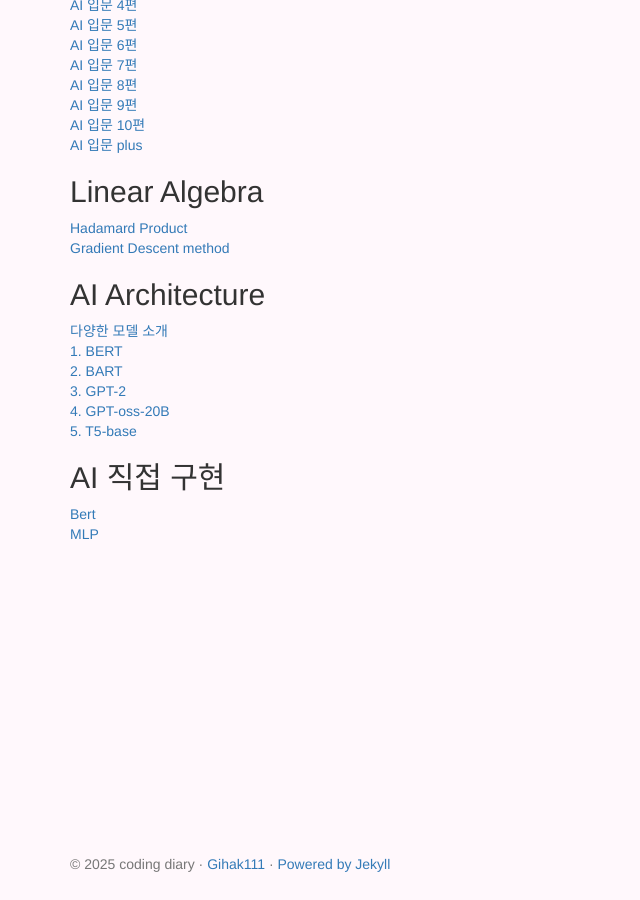
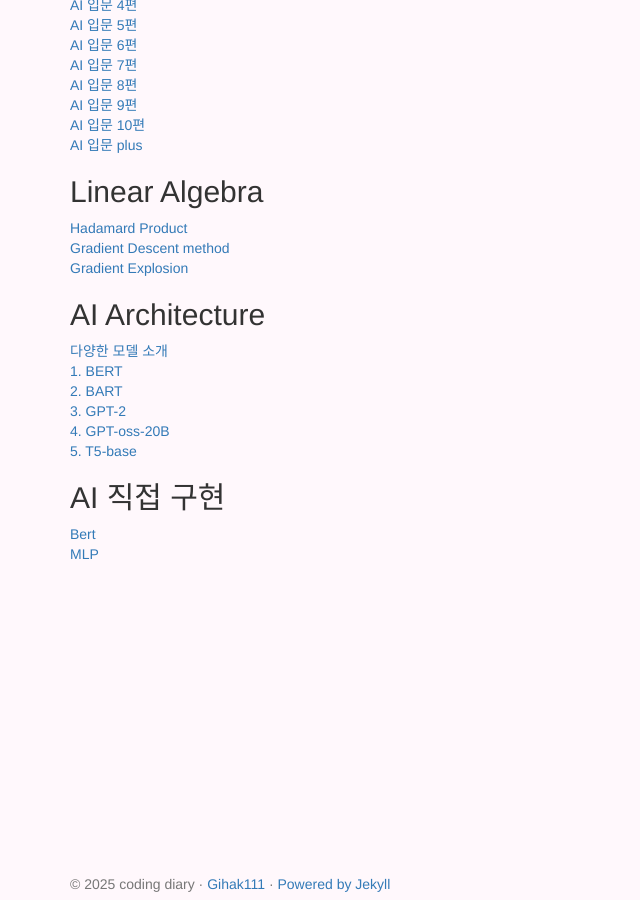
Before and after one commit to Gihak111/Gihak111.github.io, a Jekyll site: the page built from _posts/2025-09-16-AI_learning_best_upload.md, in a window 1280 px wide and 900 px high, scrolled down 619 px. Shown: the whole window, without its empty margins (0-640 px from the left). Built offline with Jekyll 4.4.1, drawn with Linux system fonts in a browser that asks for light colours.

Commit message:
Update 2025-09-16-AI_learning_best_upload.md

```diff
--- a/_posts/2025-09-16-AI_learning_best_upload.md
+++ b/_posts/2025-09-16-AI_learning_best_upload.md
@@ -43,7 +43,7 @@
 ## Linear Algebra
 [Hadamard Product](https://gihak111.github.io/ai/2025/09/12/Hadamard_product_upload.html)
 [Gradient Descent method](https://gihak111.github.io/ai/2025/09/16/Gradient_Descent_method_upload.html)
-
+[Gradient Explosion](https://gihak111.github.io/ai/2025/09/18/Gradient_explosion_upload.html)
 
 ## AI Architecture
 [다양한 모델 소개](https://gihak111.github.io/ai/2025/08/21/AI_Architecture_start_upload.html)
```
